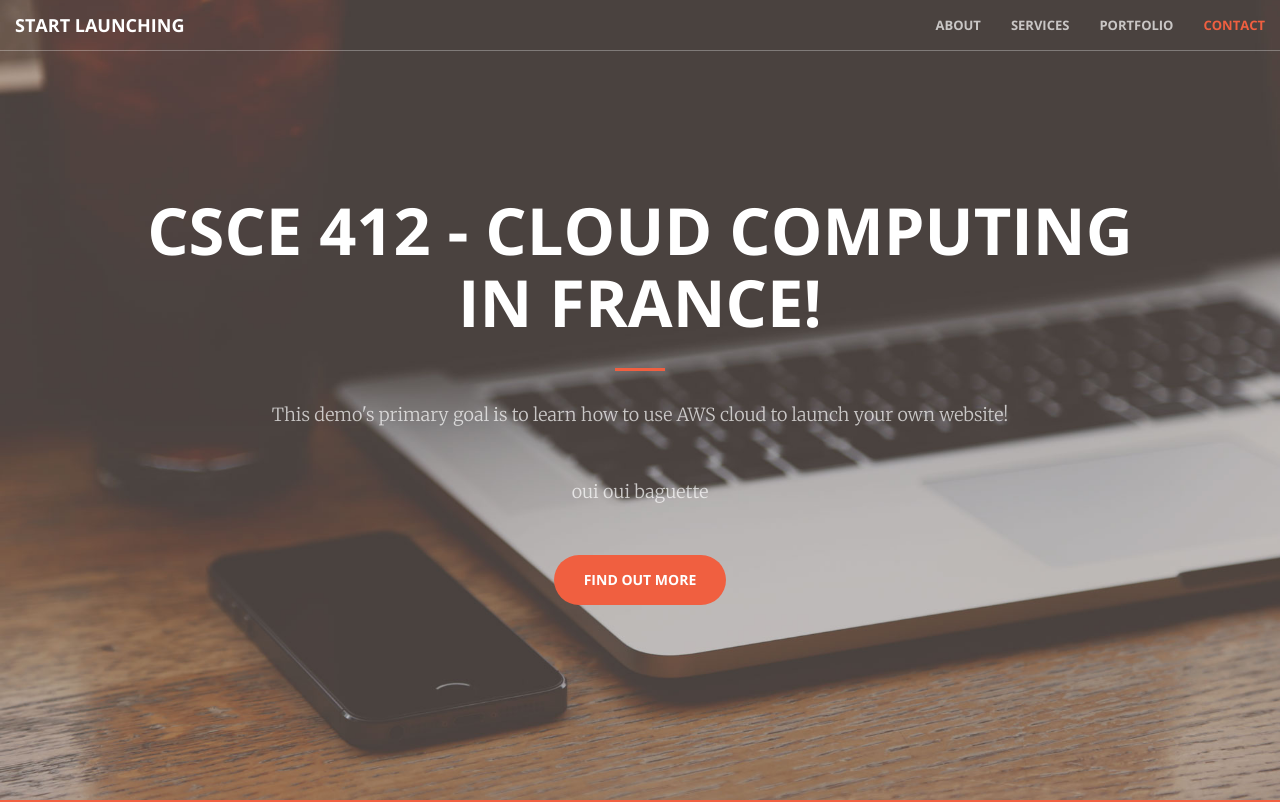
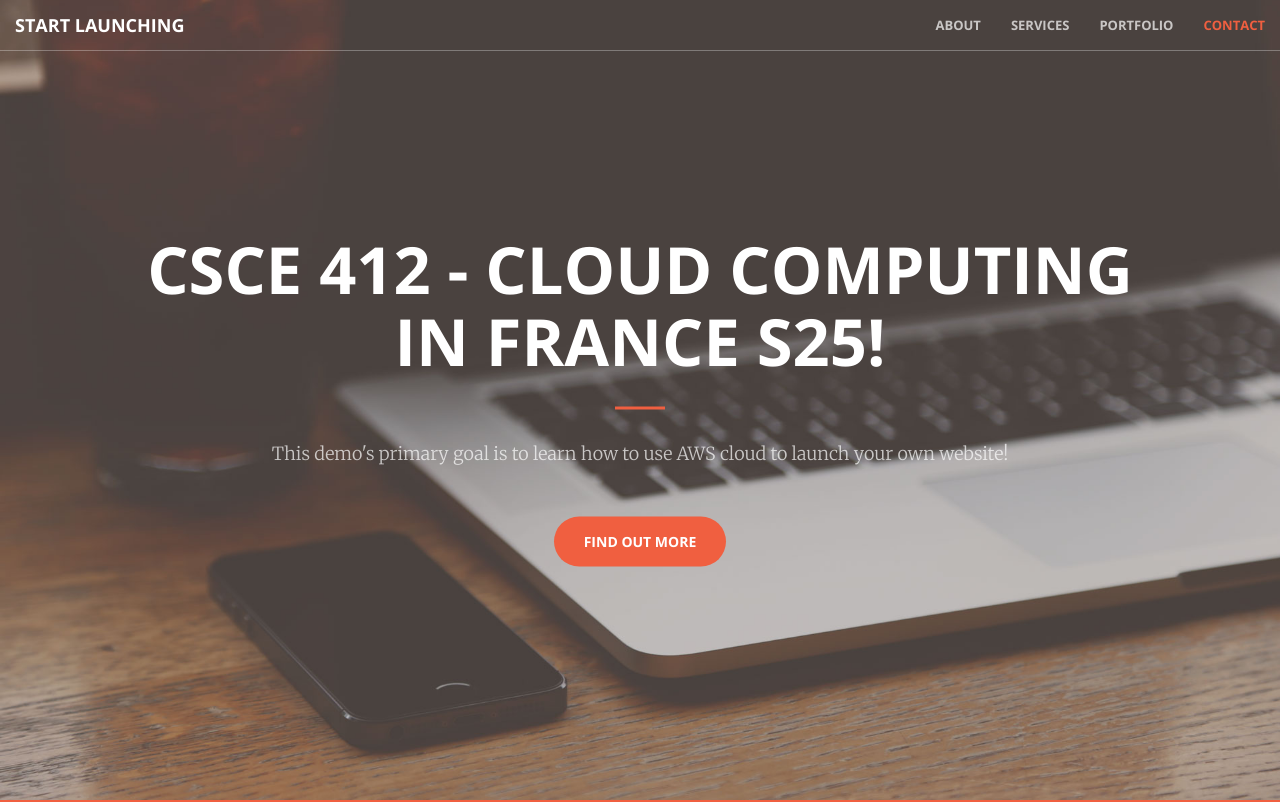
Before and after one commit to KailiF/csce412fkailif.me, a plain HTML site: page index.html in a window 1280 px wide. Shown: the top 802 px of the page. Drawn offline with nearby package versions, Linux system fonts and the light colour scheme.

Commit message:
Edited line for cache testing.

```diff
--- a/index.html
+++ b/index.html
@@ -74,10 +74,9 @@
     <header>
         <div class="header-content">
             <div class="header-content-inner">
-                <h1>CSCE 412 - Cloud Computing in France!</h1>
+                <h1>CSCE 412 - Cloud Computing in France S25!</h1>
                 <hr>
                 <p>This demo's primary goal is to learn how to use AWS cloud to launch your own website!</p>
-                <p> oui oui baguette </p>
                 <a href="#about" class="btn btn-primary btn-xl page-scroll">Find Out More</a>
             </div>
         </div>
```
